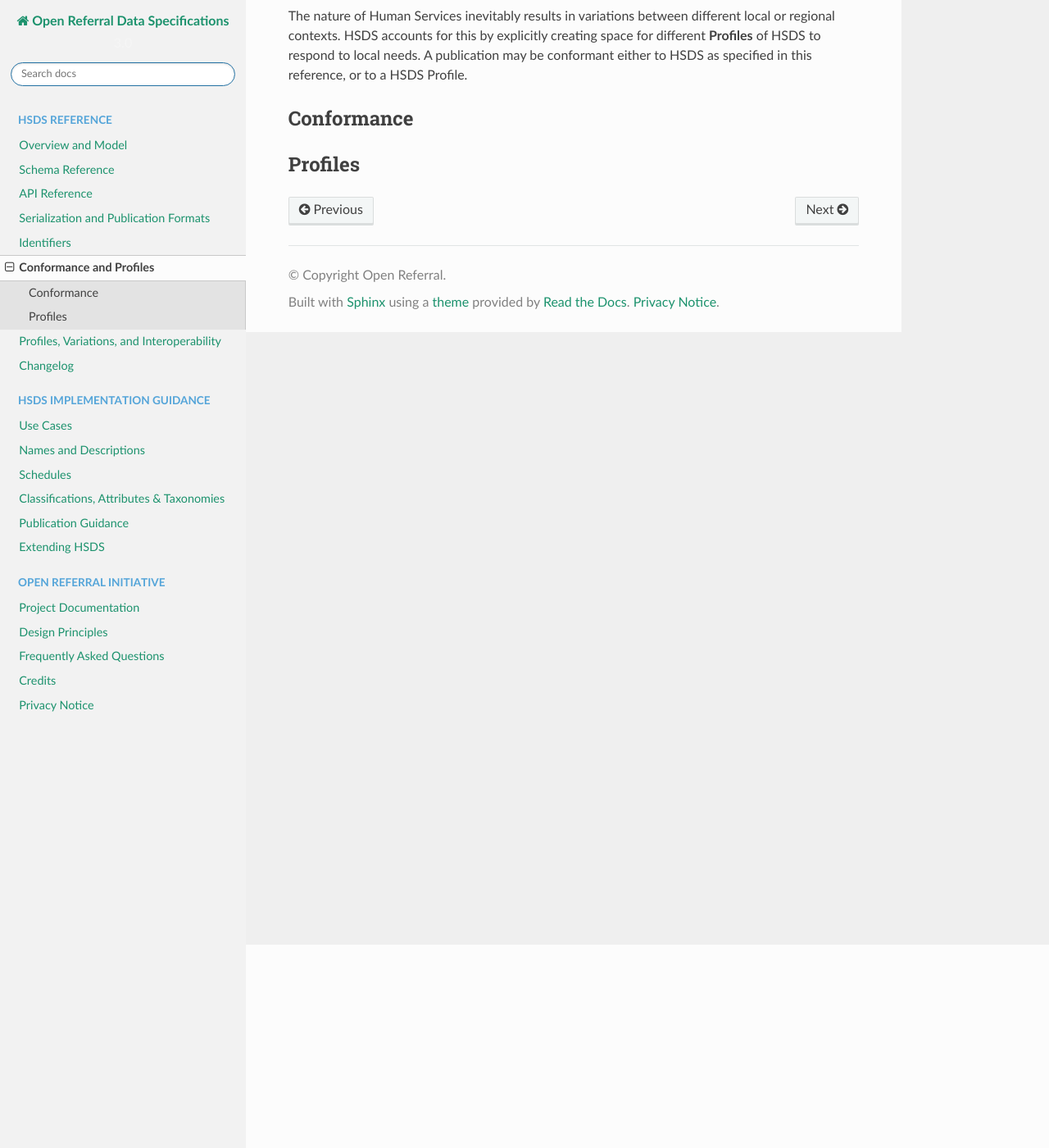
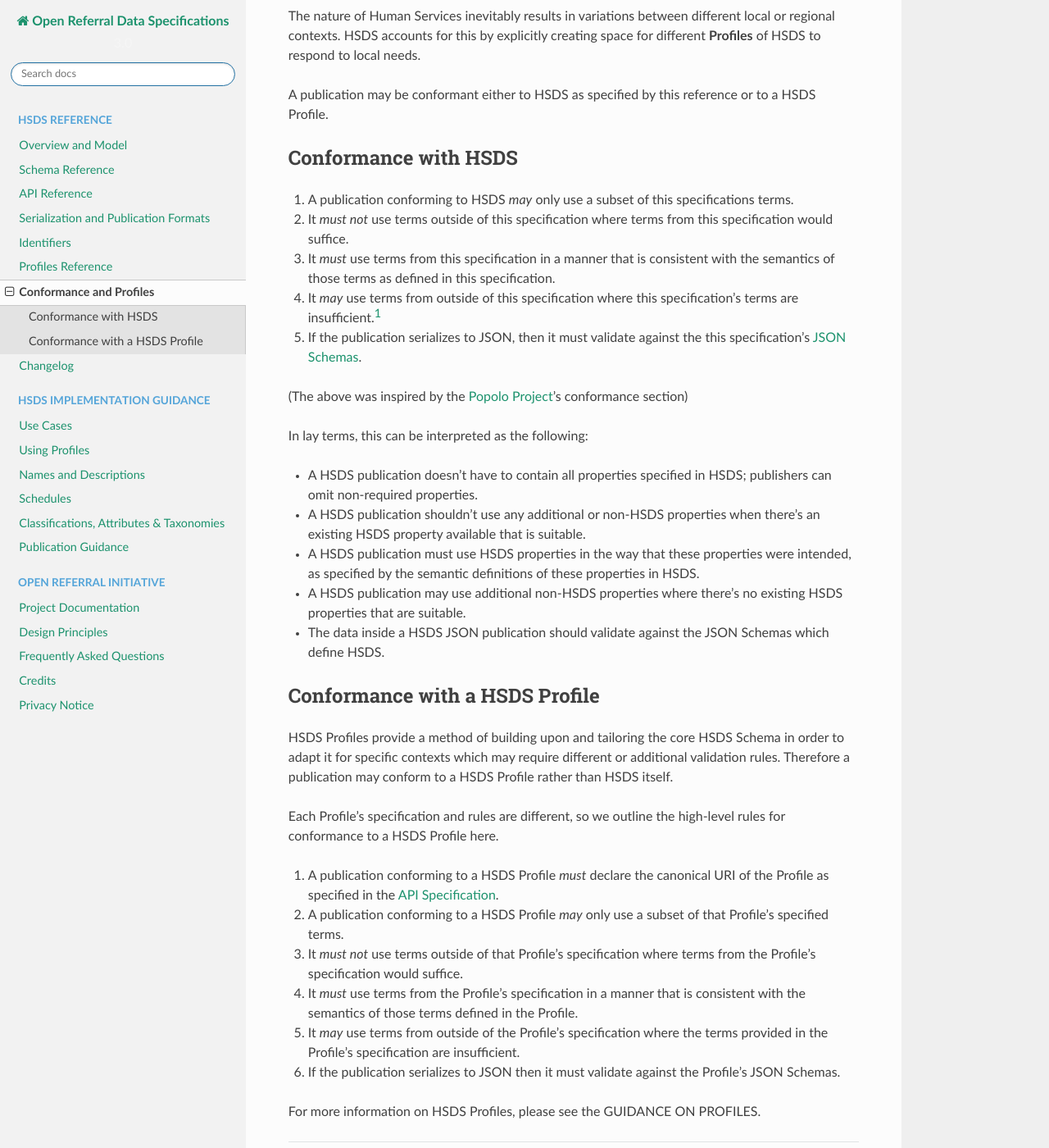
Before and after one commit to openreferral/specification, a Sphinx documentation site: the page built from docs/hsds/conformance.md, in a window 1280 px wide and 1400 px high, scrolled down 248 px. Shown: the whole window at 82% size. Built offline with Sphinx 7.4.7 and the Read the Docs theme 2.0.0, drawn with Linux system fonts in a browser that asks for light colours; a script that is not in the unit is left out; comment, search, counter and statistics services are not loaded; some of the changed text lies outside the part shown.

Commit message:
reference section

```diff
--- a/docs/hsds/conformance.md
+++ b/docs/hsds/conformance.md
@@ -3,10 +3,41 @@ Conformance and Profiles
 
 The goal of HSDS is to provide a common model for Human Services data, so that it may be consumed and used consistently by humans and systems. Therefore we set out these principles for conforming to the standard.
 
-The nature of Human Services inevitably results in variations between different local or regional contexts. HSDS accounts for this by explicitly creating space for different **Profiles** of HSDS to respond to local needs. A publication may be conformant either to HSDS as specified in this reference, or to a HSDS Profile.
+The nature of Human Services inevitably results in variations between different local or regional contexts. HSDS accounts for this by explicitly creating space for different **Profiles** of HSDS to respond to local needs.
 
+A publication may be conformant either to HSDS as specified by this reference or to a HSDS Profile.
 
-## Conformance
+## Conformance with HSDS
 
+1. A publication conforming to HSDS *may* only use a subset of this specifications terms.
+2. It *must not* use terms outside of this specification where terms from this specification would suffice.
+3. It *must* use terms from this specification in a manner that is consistent with the semantics of those terms as defined in this specification.
+4. It *may* use terms from outside of this specification where this specification's terms are insufficient.[^additional-fields]
+5. If the publication serializes to JSON, then it must validate against the this specification's [JSON Schemas](https://github.com/openreferral/specification/tree/3.0/schema).
 
-## Profiles
+(The above was inspired by the [Popolo Project](https://www.popoloproject.com/specs/#conformance)'s conformance section)
+
+In lay terms, this can be interpreted as the following:
+
+* A HSDS publication doesn't have to contain all properties specified in HSDS; publishers can omit non-required properties.
+* A HSDS publication shouldn't use any additional or non-HSDS properties when there's an existing HSDS property available that is suitable.
+* A HSDS publication must use HSDS properties in the way that these properties were intended, as specified by the semantic definitions of these properties in HSDS.
+* A HSDS publication may use additional non-HSDS properties where there's no existing HSDS properties that are suitable.
+* The data inside a HSDS JSON publication should validate against the JSON Schemas which define HSDS.
+
+[^additional-fields]: The [HSDS schemas](schema_reference) allow for the inclusion of new properties by default and will not fail validation of a file which contains unknown properties.
+
+## Conformance with a HSDS Profile
+
+HSDS Profiles provide a method of building upon and tailoring the core HSDS Schema in order to adapt it for specific contexts which may require different or additional validation rules. Therefore a publication may conform to a HSDS Profile rather than HSDS itself.
+
+Each Profile's specification and rules are different, so we outline the high-level rules for conformance to a HSDS Profile here.
+
+1. A publication conforming to a HSDS Profile *must* declare the canonical URI of the Profile as specified in the [API Specification](https://github.com/openreferral/specification/blob/3.0/schema/openapi.json).
+2. A publication conforming to a HSDS Profile *may* only use a subset of that Profile's specified terms.
+3. It *must not* use terms outside of that Profile's specification where terms from the Profile's specification would suffice.
+4. It *must* use terms from the Profile's specification in a manner that is consistent with the semantics of those terms defined in the Profile.
+5. It *may* use terms from outside of the Profile's specification where the terms provided in the Profile's specification are insufficient.
+6. If the publication serializes to JSON then it must validate against the Profile's JSON Schemas.
+
+For more information on HSDS Profiles, please see the GUIDANCE ON PROFILES.
```
Also changed, not shown: docs/hsds/extending.md (deleted, +0 -48 lines), docs/hsds/identifiers.md (+1 -1 lines), docs/hsds/profiles.md (added, +82 -0 lines), docs/hsds/using_profiles.md (renamed from docs/hsds/variations_interoperability.md, +10 -14 lines), docs/index.md (+2 -2 lines).
